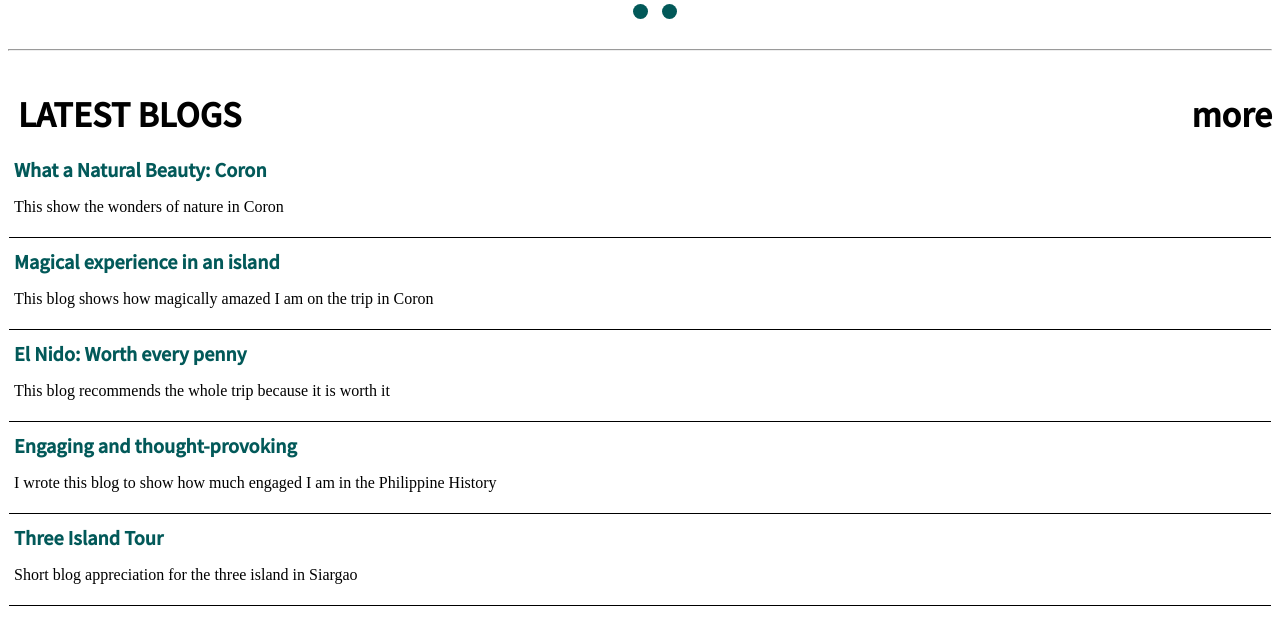
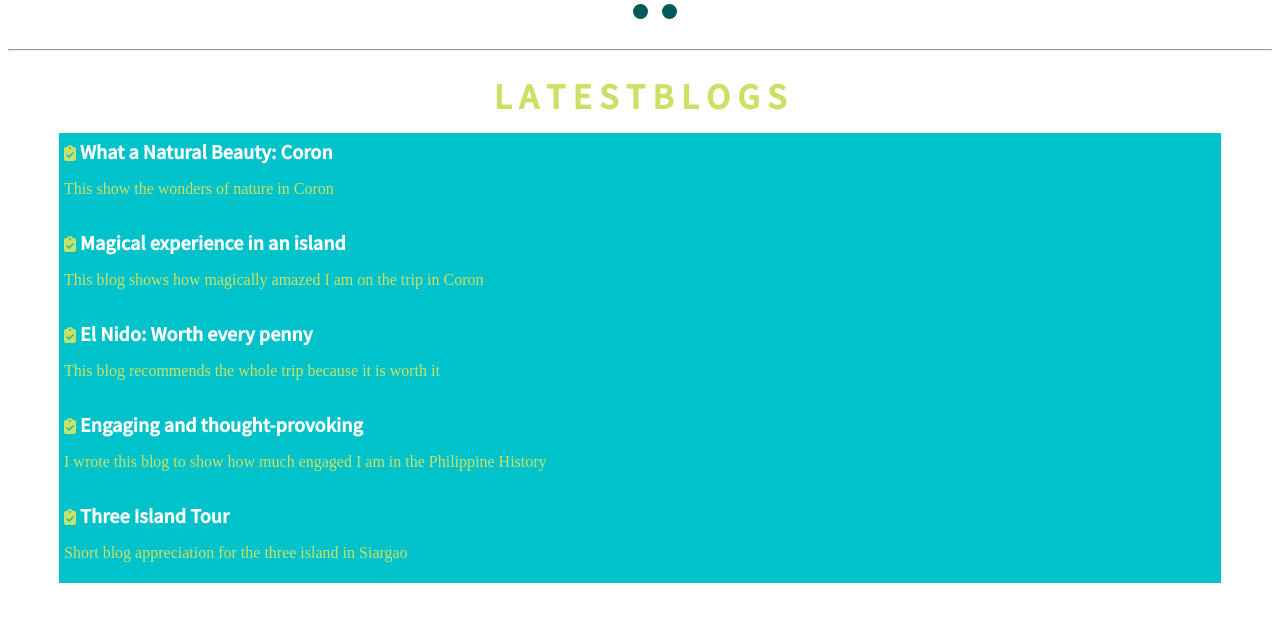
Before and after one commit to CJMR-0b1101/Hiraya, a PHP site: page /home_page.php in a window 1280 px wide. Shown: the part 696-1316 px from the top of the page. After the commit the page ends 1279 px from the top, so only its background shows below. Run offline with PHP 8.4, Linux system fonts and the light colour scheme; data comes from the database, SQL or seed files in the repository; some libraries are stand-ins or nearby versions.

Commit message:
Major updates by shanshan

```diff
--- a/create_blog.php
+++ b/create_blog.php
@@ -8,6 +8,10 @@
         float:center;
         background-image: url(https://i.imgur.com/bYsVdHu.png);
     }
+
+  .blog-header-txt{
+
+  }
   .button-style{
     font-size: 15px;
     font-family: 'Inconsolata', monospace;
@@ -181,7 +185,7 @@
                 <!-- BLOG IMAGE HEADER -->
                 <div class="div-blog-img" style="background-image: url(blog_images/<?php echo $blog_pic; ?>); background-size: cover;"></div>
                   <br>
-                  <label for="">Browse:</label>
+
                   <br>
                   <input class="button-style" type="file" name="blog_pic" required>
                   <br><br>
--- a/home_page.php
+++ b/home_page.php
@@ -7,9 +7,13 @@
 <link href="https://fonts.googleapis.com/css2?family=Noto+Sans+TC:wght@500&display=swap" rel="stylesheet">
 	<title>Hiraya</title>
 </head>
+<style>
+	h1{
+		color:#c9e265;
+	}
+	</style>
+<body class="main-body">
 
-<body class="main-body">
-	<div class="div-body">
 		<?php include 'navbar.php'; ?>
 		<div class="div-body-margin"></div>
 		<br>
@@ -63,11 +67,8 @@
 			}
 		</script>
 		<br><hr class="solid">
-		<div class="div-body-margin"></div>
-		<div class="div-content">
-			<div class="div-content-home">
 			<div class="div-content-home-header">
-					<h1>LATEST BLOGS<a class="div-content-home-header-blog" href="all_blogs.php ">more</a></h1>
+					<center><h1>L A T E S T  B L O G S</h1></center>
 				<?php
 					include 'config.php';
 
@@ -90,6 +91,7 @@
 			<div class="div-content-home-list">
 				<div class="div-content-home-list-content">
 					<div class="div-content-home-list-content-header">
+						<i class="fas fa-clipboard-check"></i>
 						<a href="<?php echo 'view_blog.php?blog_id='.$rows[0][0];?>"><?php echo $rows[0][1]?></a>
 					</div>
 					<div class="div-content-home-list-content-content">
@@ -98,6 +100,7 @@
 				</div>
 				<div class="div-content-home-list-content">
 					<div class="div-content-home-list-content-header">
+						<i class="fas fa-clipboard-check"></i>
 						<a href="<?php echo 'view_blog.php?blog_id='.$rows[1][0];?>"><?php echo $rows[1][1]?></a>
 					</div>
 					<div class="div-content-home-list-content-content">
@@ -106,6 +109,7 @@
 				</div>
 				<div class="div-content-home-list-content">
 					<div class="div-content-home-list-content-header">
+						<i class="fas fa-clipboard-check"></i>
 						<a href="<?php echo 'view_blog.php?blog_id='.$rows[2][0];?>"><?php echo $rows[2][1]?></a>
 					</div>
 					<div class="div-content-home-list-content-content">
@@ -114,6 +118,7 @@
 				</div>
 				<div class="div-content-home-list-content">
 					<div class="div-content-home-list-content-header">
+						<i class="fas fa-clipboard-check"></i>
 						<a href="<?php echo 'view_blog.php?blog_id='.$rows[3][0];?>"><?php echo $rows[3][1]?></a>
 					</div>
 					<div class="div-content-home-list-content-content">
@@ -122,6 +127,7 @@
 				</div>
 				<div class="div-content-home-list-content">
 					<div class="div-content-home-list-content-header">
+						<i class="fas fa-clipboard-check"></i>
 						<a href="<?php echo 'view_blog.php?blog_id='.$rows[4][0];?>"><?php echo $rows[4][1]?></a>
 					</div>
 					<div class="div-content-home-list-content-content">
@@ -130,9 +136,6 @@
 			</div>
 		</div>
 	</div>
-			</div>
-		</div>
-	</div>
 
 
 </body>
--- a/navbar.php
+++ b/navbar.php
@@ -125,22 +125,6 @@
 			</div>
 			<div class="dropdown">
 				<button class="dropbtn"><a href="itinerary_joke.php">ITINERARY</a></button>
-				<div class="dropdown-content">
-					<a href="diy_page.php">BORACAY</a>
-					<a href="diy_page.php">MANILA</a>
-					<a href="diy_page.php">BOHOL</a>
-					<a href="diy_page.php">PUERTO PRINSESA</a>
-					<a href="diy_page.php">EL NIDO PALAWAN</a>
-					<a href="diy_page.php">CEBU</a>
-					<a href="diy_page.php">CORON PALAWAN</a>
-					<a href="diy_page.php">BAGUIO</a>
-					<a href="diy_page.php">SIARGAO</a>
-					<a href="diy_page.php">PUERTO GALLERA</a>
-					<a href="diy_page.php">DAVAO</a>
-					<a href="diy_page.php">SAGADA</a>
-					<a href="diy_page.php">VIGAN</a>
-					<a href="diy_page.php">MINDANAO</a>
-				</div>
 			</div>
 			<div class="dropdown">
 				<button class='dropbtn'><a href="all_blogs.php">BLOGS</a></button>
--- a/styles.css
+++ b/styles.css
@@ -109,7 +109,7 @@ img{
 
 /* HOME CONTENT */
 .div-content-background {
-  background-color: white;
+  background-color: #00c2cb;
   padding: 10px;
 }
 
@@ -117,7 +117,6 @@ img{
   height: 50px;
   color: black;
   margin-bottom: 10px;
-  margin-left: 10px;
   font-family: 'Noto Sans TC', sans-serif;
   font-size:medium;
 }
@@ -134,16 +133,20 @@ img{
 
 .div-content-home-background {
   padding: 1px;
+  margin-left: 50px;
+  margin-right: 50px;
 }
 
 .div-content-home-list {
   list-style: none;
   background: none;
   width: 100%;
+  background-color: #00c2cb;
+  color: #c9e265;
 }
 
 .div-content-home-list-content {
-  border-bottom: 1px solid black;
+
   margin-bottom: 5px;
   padding: 5px;
 
@@ -152,7 +155,7 @@ img{
 .div-content-home-list-content-header a {
   text-decoration: none;
   font-weight: bolder;
-  color: #025959;
+  color: White;
   font-size: large;
   font-family: 'Noto Sans TC', sans-serif;
 }
@@ -482,11 +485,10 @@ img{
 
 /* Footer */
 .div-blog-footer {
-  padding: 20px;
+  padding: 10px;
   text-align: center;
   box-shadow: 0 4px 8px 0 rgba(0, 0, 0, 0.2);
   margin-top: 20px;
-
 }
 textarea:focus {
   outline: none;
@@ -495,20 +497,27 @@ textarea:focus {
   resize: none;
   font-size: 50px;
   text-align: center;
-  border: none;
+  border-bottom: 1px;
+  padding: 10px;
+  outline: none;
+  border-radius: 10px;
+  box-shadow: rgba(0, 0, 0, 0.2);
 }
 
 .blog-body-txt, .blog-about-txt {
-  resize: none;
+  resize: auto;
   width: 100%;
   padding: 5px;
+  height: 100px;
+  border-radius: 10px;
 }
 
 .blog-desc-txt {
   resize: none;
-  height: 60px;
+  height: 90px;
   width: 100%;
   padding: 5px;
+  border-radius: 10px;
 }
 
 @media screen and (max-width: 800px) {
```
Also changed, not shown: all_blogs.php (+21 -4 lines), itinerary_joke.php (+1 -32 lines). Lines whose indentation alone changed are shown as unchanged.
